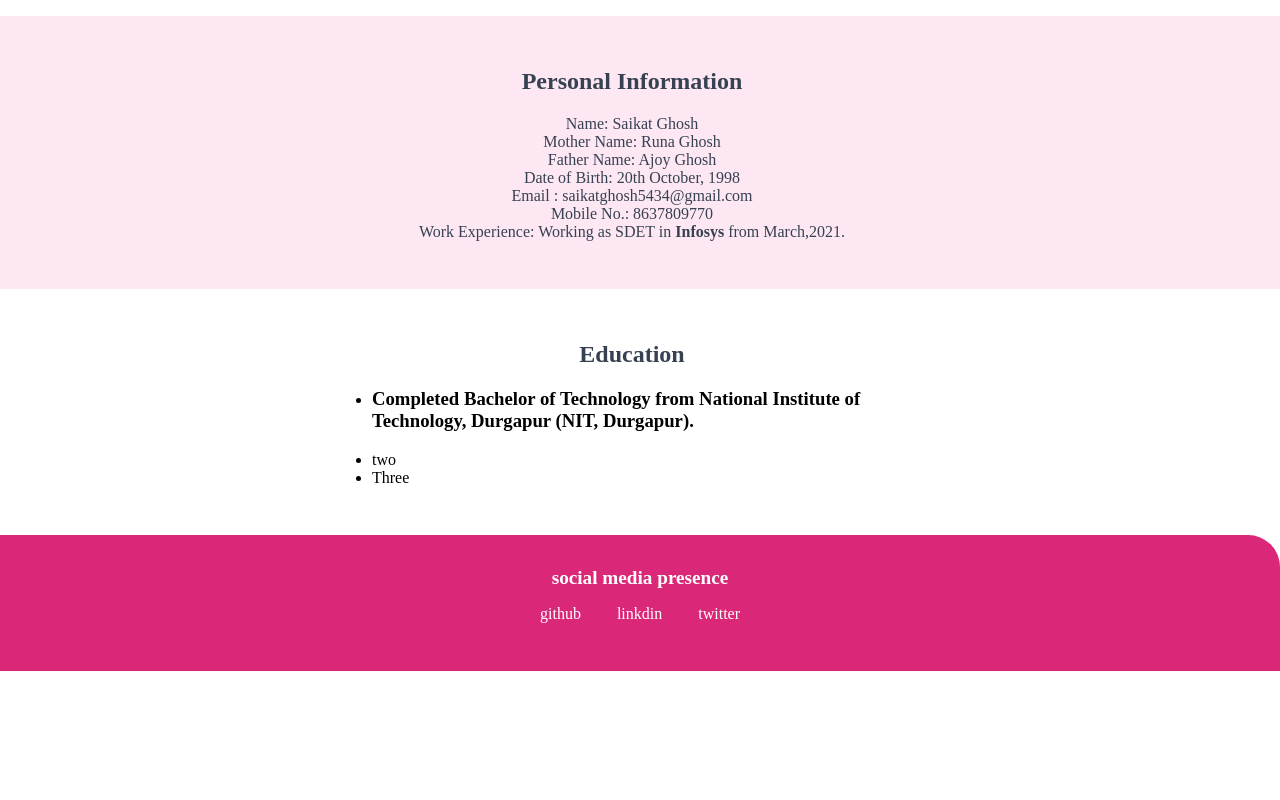
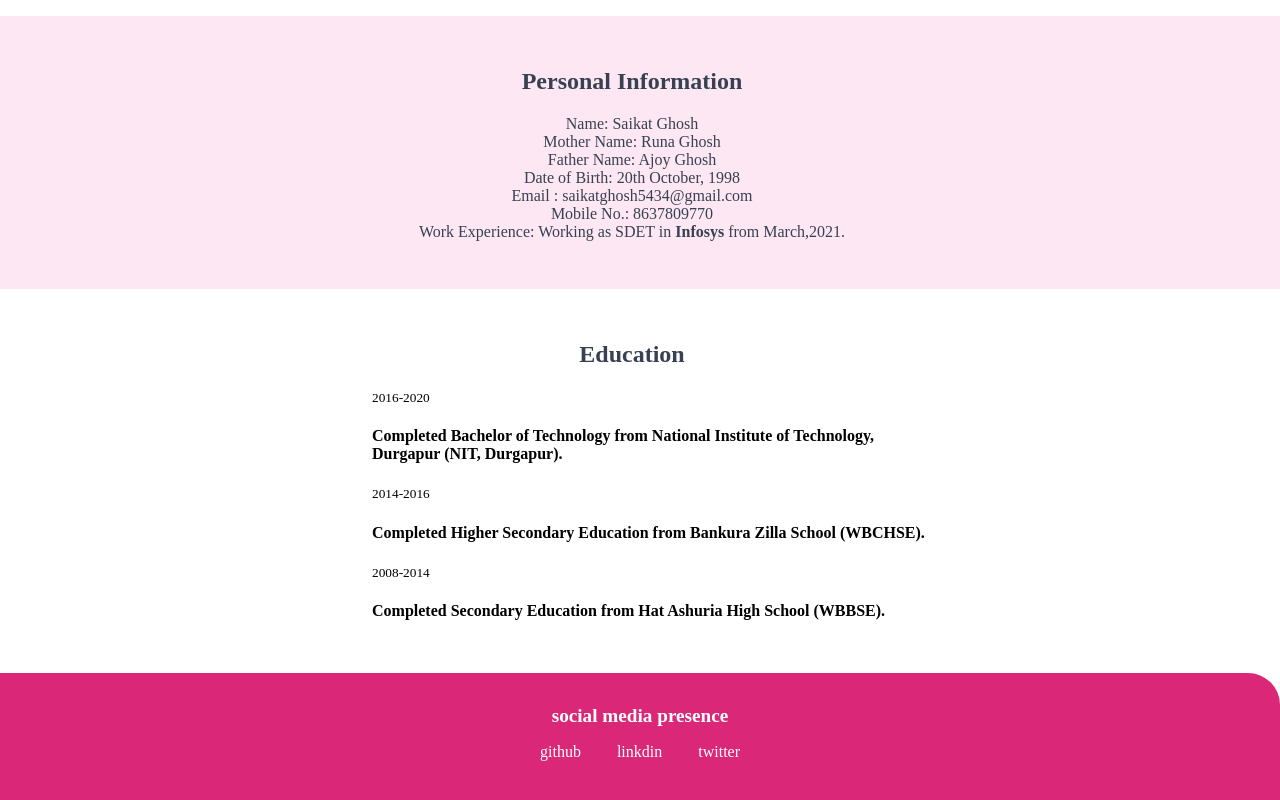
Before and after one commit to SaikatGhoshNIT/My_Portfolio, a plain HTML site: page About.html in a window 1280 px wide. Shown: the part 498-1298 px from the top of the page. Before the commit the page ends 1169 px from the top, so only its background shows below. Drawn offline with Linux system fonts and the light colour scheme; a web font is replaced by a local one.

Commit message:
feat: added some informations in about ta

```diff
--- a/About.html
+++ b/About.html
@@ -49,11 +49,14 @@
     <section class="mid">
         <div class="container container-center">
             <h2 class="center">Education</h2>
-            <ul >
-                <li><h3>Completed Bachelor of Technology from National Institute of
-                    Technology, Durgapur (NIT, Durgapur).</h3></li>
-                <li>two</li>
-                <li>Three</li>
+            <ul class="non_bullet">
+                <small>2016-2020</small>
+                <li ><h4>Completed Bachelor of Technology from National Institute of
+                    Technology, Durgapur (NIT, Durgapur).</h4></li>
+                <small>2014-2016</small>
+                <li ><h4>Completed Higher Secondary Education from Bankura Zilla School (WBCHSE).</h4></li>
+                <small>2008-2014</small>
+                <li ><h4>Completed Secondary Education from Hat Ashuria High School (WBBSE).</h4></li>
             </ul>
         </div>
     </section>
--- a/style.css
+++ b/style.css
@@ -157,3 +157,17 @@ hr {
 .foot .color{
     color: white;
 }
+
+
+/* About */
+
+.ul-pad{
+    padding-top: 0.5rem;
+    padding-bottom: 1rem;
+    margin: 0rem;
+}
+
+.ul-pad1{
+    padding-top: 0.5rem;
+    padding-bottom: 0rem;
+}
```
Also changed, not shown: index.html (+1 -1 lines).
